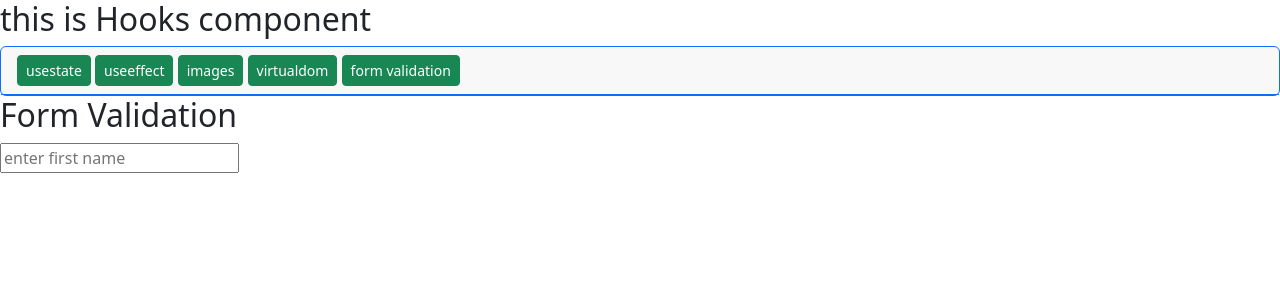
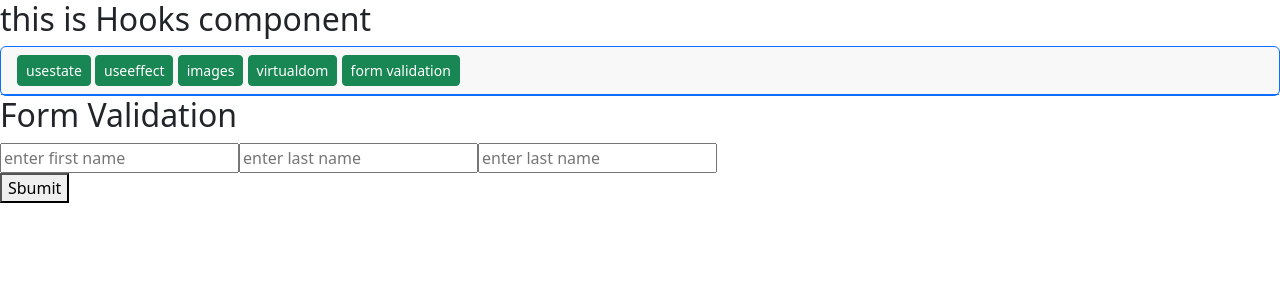
Before and after one commit to Nickson1301/tasks, a React (Create React App) app: page /hooks/formval in a window 1280 px wide. Shown: the top 300 px of the page. Built offline with nearby package versions, Linux system fonts and the light colour scheme.

Commit message:
validation file

```diff
--- a/src/components/FormValComp.js
+++ b/src/components/FormValComp.js
@@ -1,29 +1,69 @@
-import React, { useState } from 'react'
+import React, { useState } from "react";
 
 const FormValComp = () => {
-    const[user,setUser]=useState({
-        fname:"",
-        lname:"",
-        password:""
-    })
+  const [user, setUser] = useState({
+    fname: "",
+    lname: "",
+    password: "",
+  });
 
-     const inputchange=(event)=>{
-        const{name,value}=event.target
-        setUser({...user,[name]:value})
+  const inputchange = (event) => {
+    const {name, value } = event.target;
+    setUser({ ...user, [name]: value });
+  };
 
-        const checkdata=()=>{
-            event.preventDefault();
+  const check_data = (event) => {
+    event.preventDefault();
+      if (user.fname === "" || user.lname==="" || user.password==="") {
+        window.alert("Filling all the input field");
+        return false;
+      }
 
-        }
+
+      if (!user.fname.match("[a-zA-z]{2,15}")) {
+      window.alert("First name should contains only character min2 and max 15");
+      return false;
     }
+    if (!user.lname.match("[a-zA-z]{2,15}")) {
+      window.alert("last name should contains only character min2 and max 15");
+      return false;
+    }
+    if (!user.password.match("[a-zA-z0-9!@#$%^&*]{8}")) {
+      console.log(user.password)
+      window.alert("password should contain 8 characters and assigned letters,numbers,symbols only");
+      return false;
+    }
+      window.alert(JSON.stringify(user));
+    };
   return (
     <div>
       <h2>Form Validation</h2>
-      <form>
-        <input type='text' name='fname' onChange={inputchange} placeholder='enter first name' value={user.fname}></input>
+      <form onSubmit={check_data}>
+        <input
+          type="text"
+          name="fname"
+          onChange={inputchange}
+          placeholder="enter first name"
+          value={user.fname}
+        />
+        <input
+          type="text"
+          name="lname"
+          onChange={inputchange}
+          placeholder="enter last name"
+          value={user.lname}
+        />
+        <input
+          type="password"
+          name="password"
+          onChange={inputchange}
+          placeholder="enter last name"
+          value={user.password}
+        /><br></br>
+        <button type="submit">Sbumit</button>
       </form>
     </div>
-  )
-}
+  );
+};
 
-export default FormValComp
+export default FormValComp;
```
